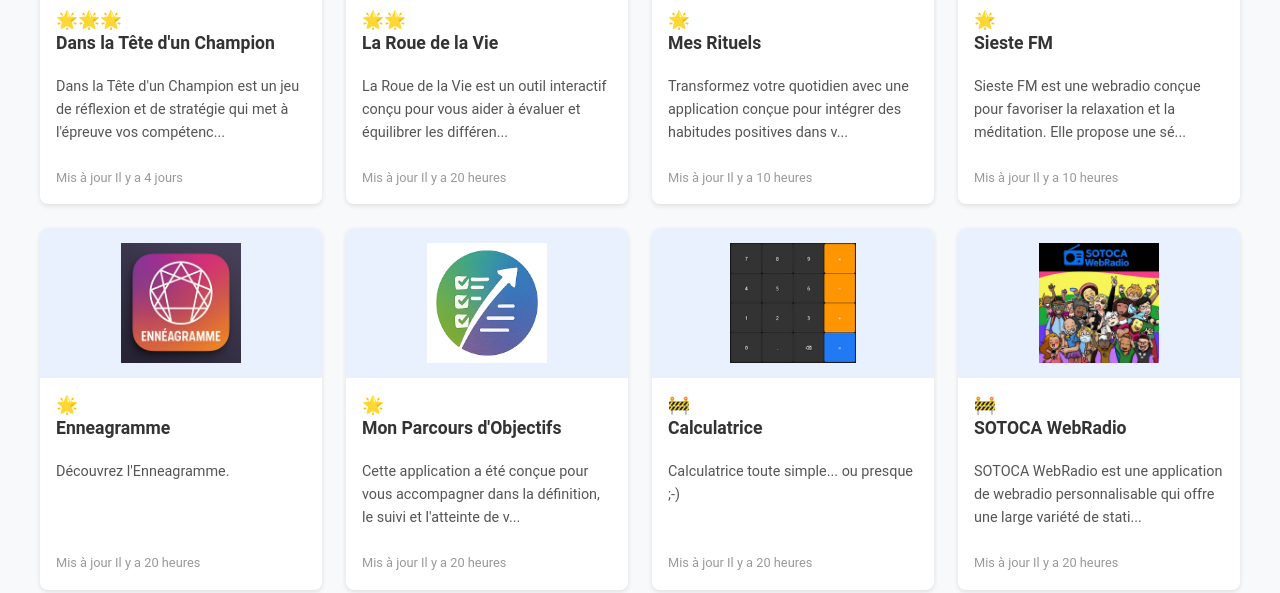
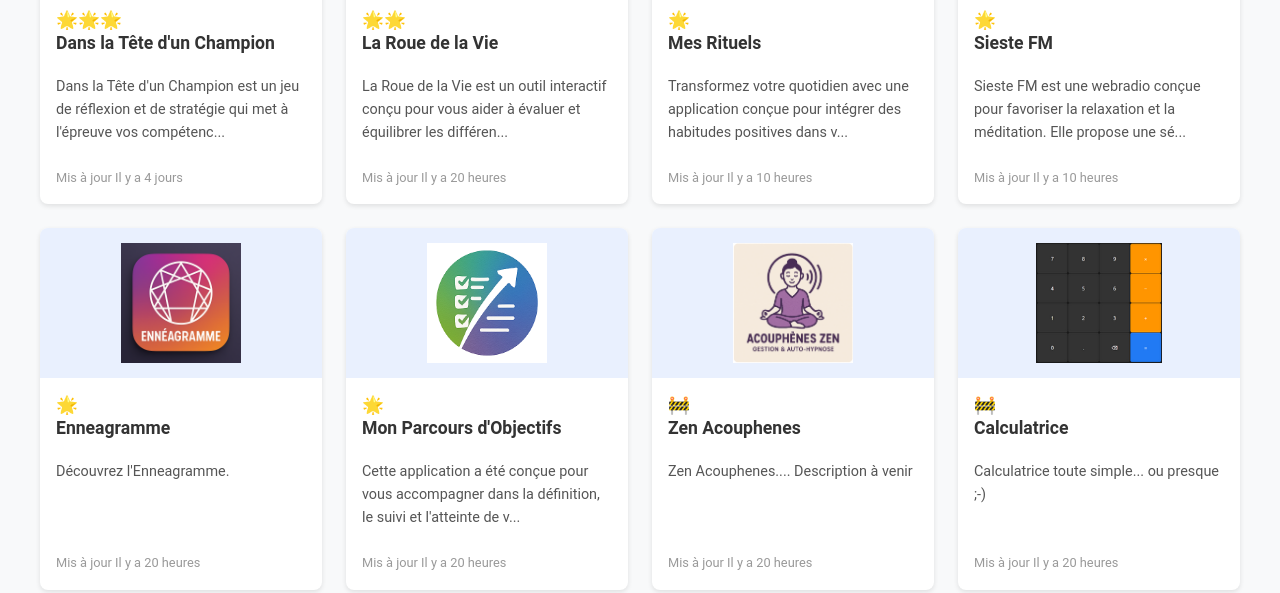
Before and after one commit to ericsotoca/playstore, a plain HTML site: page index.html in a window 1280 px wide. Shown: the part 347-940 px from the top of the page. Drawn offline with Linux system fonts and the light colour scheme.

Commit message:
Update index.html

```diff
--- a/index.html
+++ b/index.html
@@ -304,7 +304,20 @@
                 previewImage: 'images/MesObjectifs_preview.png',
                 license: null
             },
-
+            {
+                id: 'acouphenes',
+                picto: '🚧',
+                name: 'Zen Acouphenes',
+                tech: ['javascript'],
+                category: 'developpement',
+                description: 'Zen Acouphenes.... Description à venir',
+                updated: 'Il y a 20 heures',
+                demoUrl: 'https://ericsotoca.github.io/Acouphenes/',
+                sourceUrl: 'https://ericsotoca.github.io/Acouphenes/',
+                image: 'images/logo_acouphenes.png',
+                previewImage: 'images/acouphenes_preview.png',
+                license: null
+            },
 
             {
                 id: 'calculatrice',
```
